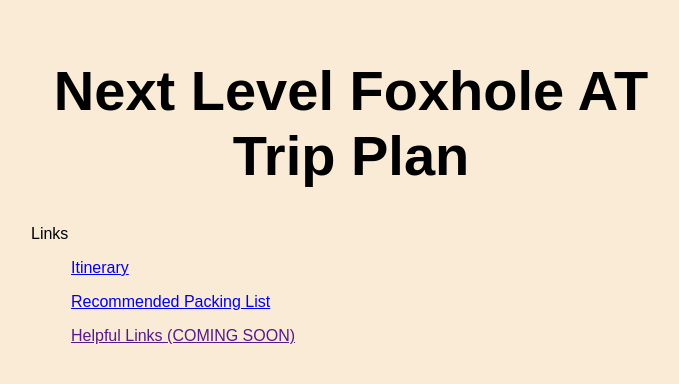
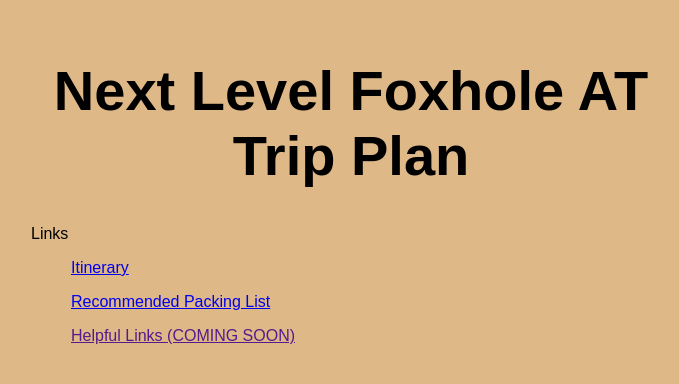
Before and after one commit to BWBoyd/AT_trip, a website: page src/index.html in a window 1280 px wide. Shown: the whole page, without its empty margins (289-968 px from the left). Drawn offline with Linux system fonts and the light colour scheme.

Commit message:
css changes

```diff
--- a/src/styles.css
+++ b/src/styles.css
@@ -6,7 +6,7 @@ html, body {
   margin: 0;
   border: 0;
   padding: 0;
-  background-color: #FAEBD7;
+  background-color: #DEB887;
 }
 
 main {
```
